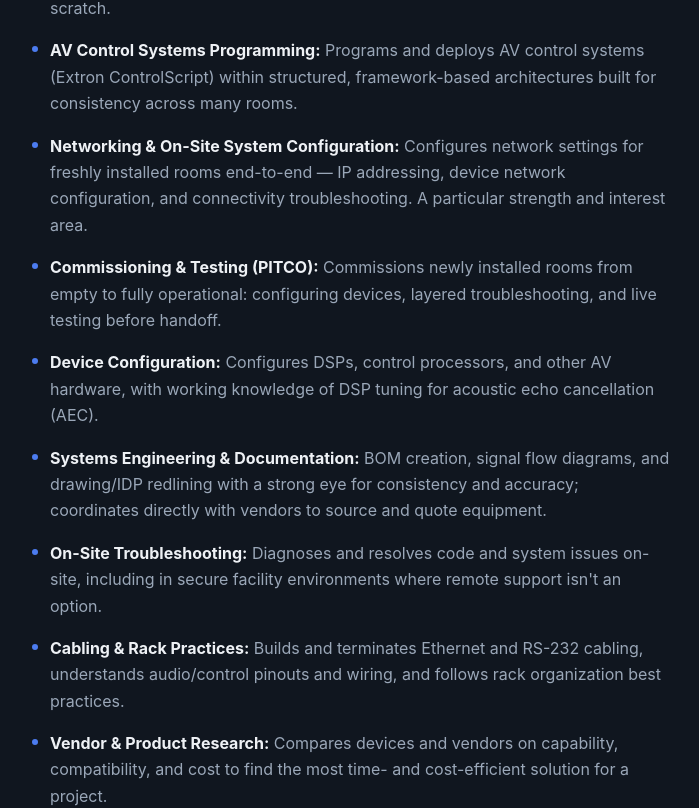
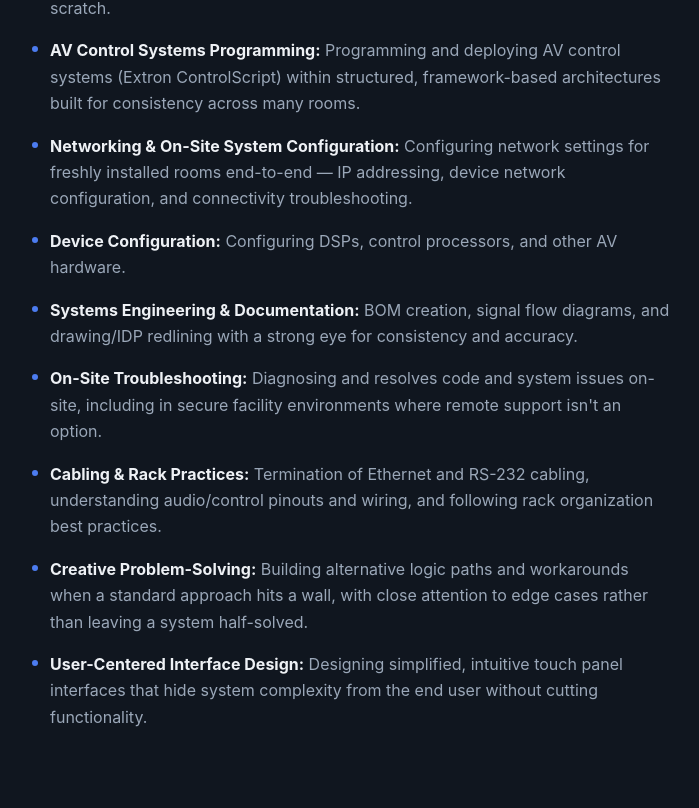
Before and after one commit to estherkdy/portfolio, a React (Create React App) app: page /resume in a window 1280 px wide. Shown: the part 580-1388 px from the top of the page, without its empty margins (288-987 px from the left). Built offline with nearby package versions, Linux system fonts and the light colour scheme.

Commit message:
editing tasks and uploading updated more accurate descriptions

```diff
--- a/src/Resume.js
+++ b/src/Resume.js
@@ -4,47 +4,39 @@ import './Resume.css';
 const skills = [
   {
     label: 'Version Control & Risk-Aware Change Management',
-    text: "Backs up every configuration before making a change, evaluates the risk of a change before implementing it, and weighs system performance against system safety — the philosophy behind building an internal version-controlled configuration tool from scratch."
+    text: "Backing up every configuration before making a change, evaluates the risk of a change before implementing it, and weighs system performance against system safety - the philosophy behind building an internal version-controlled configuration tool from scratch."
   },
   {
     label: 'AV Control Systems Programming',
-    text: "Programs and deploys AV control systems (Extron ControlScript) within structured, framework-based architectures built for consistency across many rooms."
+    text: "Programming and deploying AV control systems (Extron ControlScript) within structured, framework-based architectures built for consistency across many rooms."
   },
   {
     label: 'Networking & On-Site System Configuration',
-    text: "Configures network settings for freshly installed rooms end-to-end — IP addressing, device network configuration, and connectivity troubleshooting. A particular strength and interest area."
-  },
-  {
-    label: 'Commissioning & Testing (PITCO)',
-    text: "Commissions newly installed rooms from empty to fully operational: configuring devices, layered troubleshooting, and live testing before handoff."
+    text: "Configuring network settings for freshly installed rooms end-to-end — IP addressing, device network configuration, and connectivity troubleshooting."
   },
   {
     label: 'Device Configuration',
-    text: "Configures DSPs, control processors, and other AV hardware, with working knowledge of DSP tuning for acoustic echo cancellation (AEC)."
+    text: "Configuring DSPs, control processors, and other AV hardware."
   },
   {
     label: 'Systems Engineering & Documentation',
-    text: "BOM creation, signal flow diagrams, and drawing/IDP redlining with a strong eye for consistency and accuracy; coordinates directly with vendors to source and quote equipment."
+    text: "BOM creation, signal flow diagrams, and drawing/IDP redlining with a strong eye for consistency and accuracy."
   },
   {
     label: 'On-Site Troubleshooting',
-    text: "Diagnoses and resolves code and system issues on-site, including in secure facility environments where remote support isn't an option."
+    text: "Diagnosing and resolves code and system issues on-site, including in secure facility environments where remote support isn't an option."
   },
   {
     label: 'Cabling & Rack Practices',
-    text: "Builds and terminates Ethernet and RS-232 cabling, understands audio/control pinouts and wiring, and follows rack organization best practices."
-  },
-  {
-    label: 'Vendor & Product Research',
-    text: "Compares devices and vendors on capability, compatibility, and cost to find the most time- and cost-efficient solution for a project."
+    text: "Termination of Ethernet and RS-232 cabling, understanding audio/control pinouts and wiring, and following rack organization best practices."
   },
   {
     label: 'Creative Problem-Solving',
-    text: "Builds alternative logic paths and workarounds when a standard approach hits a wall, with close attention to edge cases rather than leaving a system half-solved."
+    text: "Building alternative logic paths and workarounds when a standard approach hits a wall, with close attention to edge cases rather than leaving a system half-solved."
   },
   {
     label: 'User-Centered Interface Design',
-    text: "Designs simplified, intuitive touch panel interfaces that hide system complexity from the end user without cutting functionality."
+    text: "Designing simplified, intuitive touch panel interfaces that hide system complexity from the end user without cutting functionality."
   },
 ];
 
```
